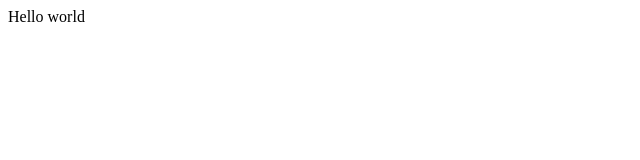
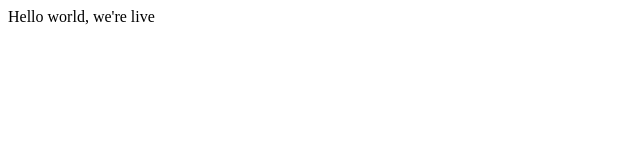
Before and after one commit to danikross/abcd-projects, a plain HTML site: page not important/index.html in a window 1280 px wide. Shown: the full height of the page, 0-640 px from the left. Drawn offline with Linux system fonts and the light colour scheme.

Commit message:
from the server

```diff
--- a/not important/index.html
+++ b/not important/index.html
@@ -5,6 +5,6 @@
 
     </head>
     <body>
-        <div>Hello world</div>
+        <div>Hello world, we're live</div>
     </body>
 </html>
```
